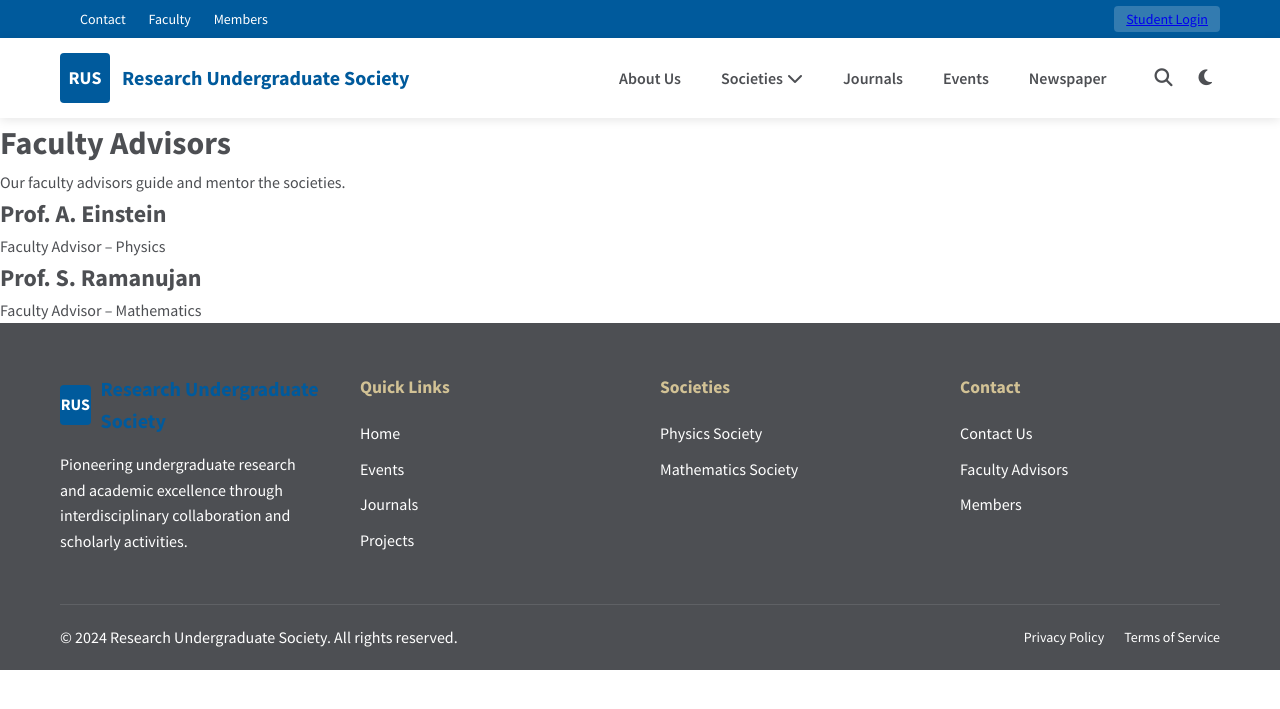
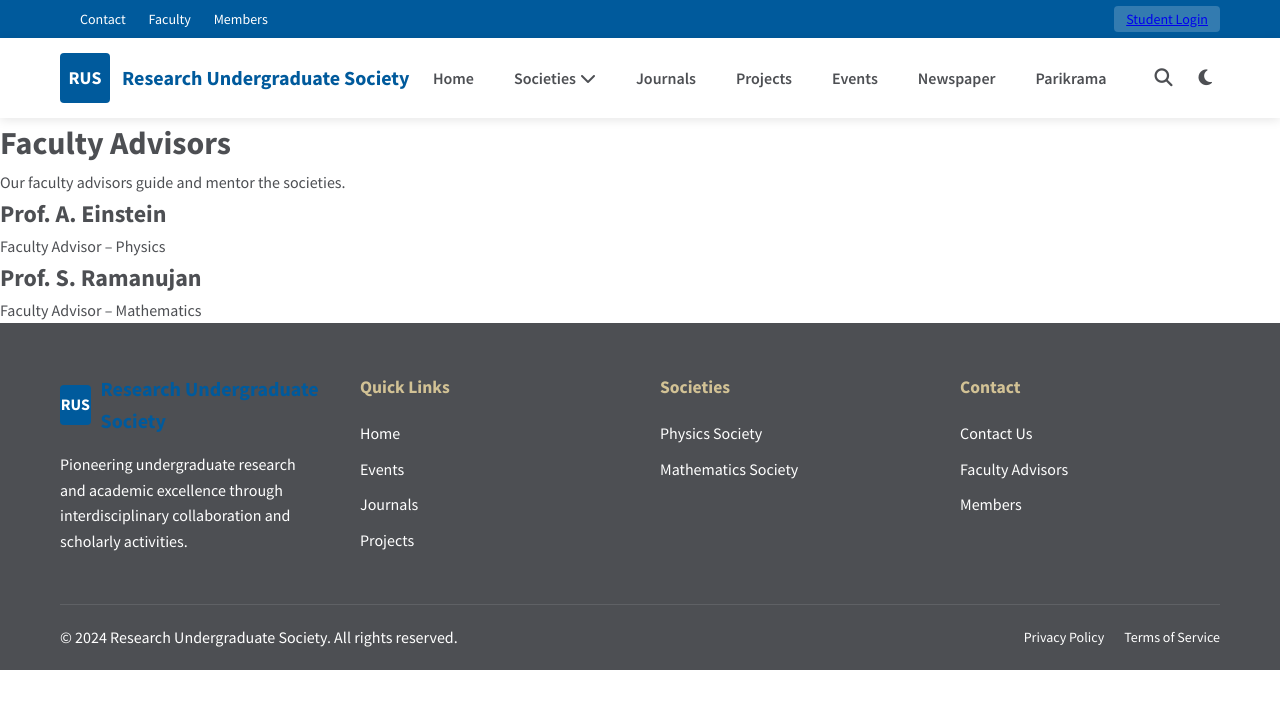
Before and after one commit to Research-Undergraduate-Society/student-research, a Jekyll site: the page built from faculty.html, in a window 1280 px wide. Shown: the top 709 px of the page. Built offline with Jekyll 4.4.1, drawn with Linux system fonts in a browser that asks for light colours.

Commit message:
Update default.html

```diff
--- a/_layouts/default.html
+++ b/_layouts/default.html
@@ -8,8 +8,10 @@
     <link rel="stylesheet" href="{{ '/assets/css/style.css' | relative_url }}">
 </head>
 <body>
+    <!-- Skip link for accessibility -->
     <a href="#main-content" class="skip-link">Skip to main content</a>
 
+    <!-- Top Bar -->
     <div class="top-bar">
         <div class="container">
             <div class="top-bar-content">
@@ -25,9 +27,11 @@
         </div>
     </div>
 
+    <!-- Main Header -->
     <header class="main-header">
         <div class="container">
             <div class="header-content">
+                <!-- Logo -->
                 <div class="logo">
                     <a href="{{ '/' | relative_url }}">
                         <div class="logo-mark">RUS</div>
@@ -37,22 +41,25 @@
                     </a>
                 </div>
 
+                <!-- Navigation -->
                 <nav class="main-nav">
                     <ul class="nav-links">
-                        <li><a href="{{ '/infor' | relative_url }}" class="nav-link">About Us</a></li>
+                        <li><a href="{{ '/' | relative_url }}" class="nav-link">Home</a></li>
                         <li class="dropdown">
                             <a href="#" class="nav-link">Societies <i class="fas fa-chevron-down"></i></a>
                             <div class="dropdown-menu">
                                 <a href="{{ '/physics' | relative_url }}">Physics Society</a>
                                 <a href="{{ '/mathematics' | relative_url }}">Mathematics Society</a>
-                                <a href="{{ '/parikrama' | relative_url }}">Parikrama</a>
                             </div>
                         </li>
                         <li><a href="{{ '/journals' | relative_url }}" class="nav-link">Journals</a></li>
+                        <li><a href="{{ '/projects' | relative_url }}" class="nav-link">Projects</a></li>
                         <li><a href="{{ '/events' | relative_url }}" class="nav-link">Events</a></li>
                         <li><a href="{{ '/newspaper' | relative_url }}" class="nav-link">Newspaper</a></li>
+                        <li><a href="{{ '/parikrama' | relative_url }}" class="nav-link">Parikrama</a></li>
                     </ul>
 
+                    <!-- Nav Actions -->
                     <div class="nav-actions">
                         <button class="search-toggle" aria-label="Search">
                             <i class="fas fa-search"></i>
@@ -71,10 +78,12 @@
         </div>
     </header>
 
+    <!-- Main Content -->
     <main id="main-content">
         {{ content }}
     </main>
 
+    <!-- Footer -->
     <footer class="main-footer">
         <div class="container">
             <div class="footer-content">
```
